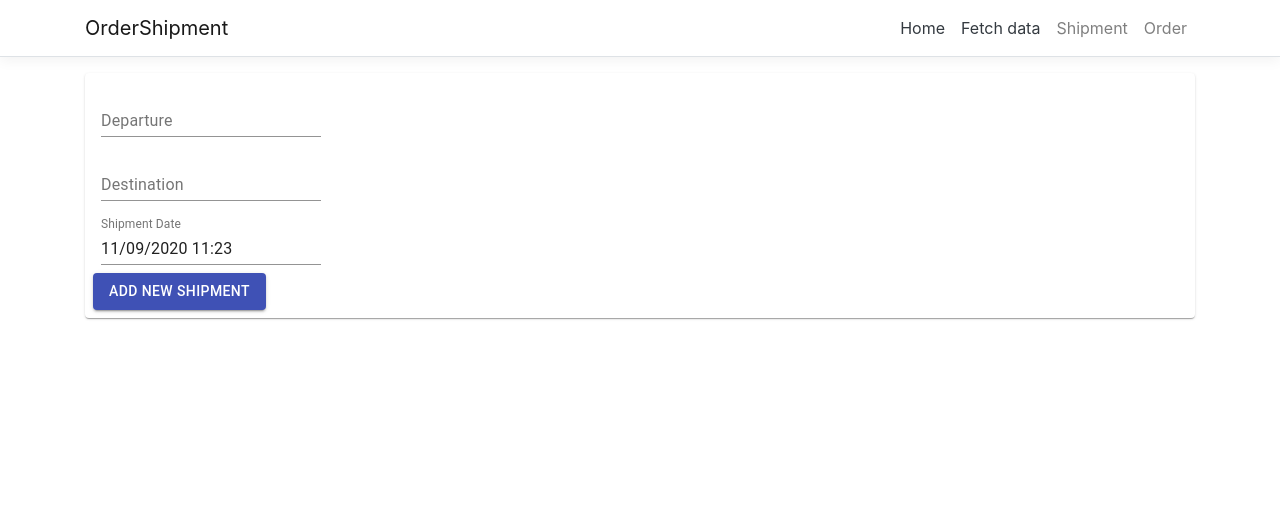
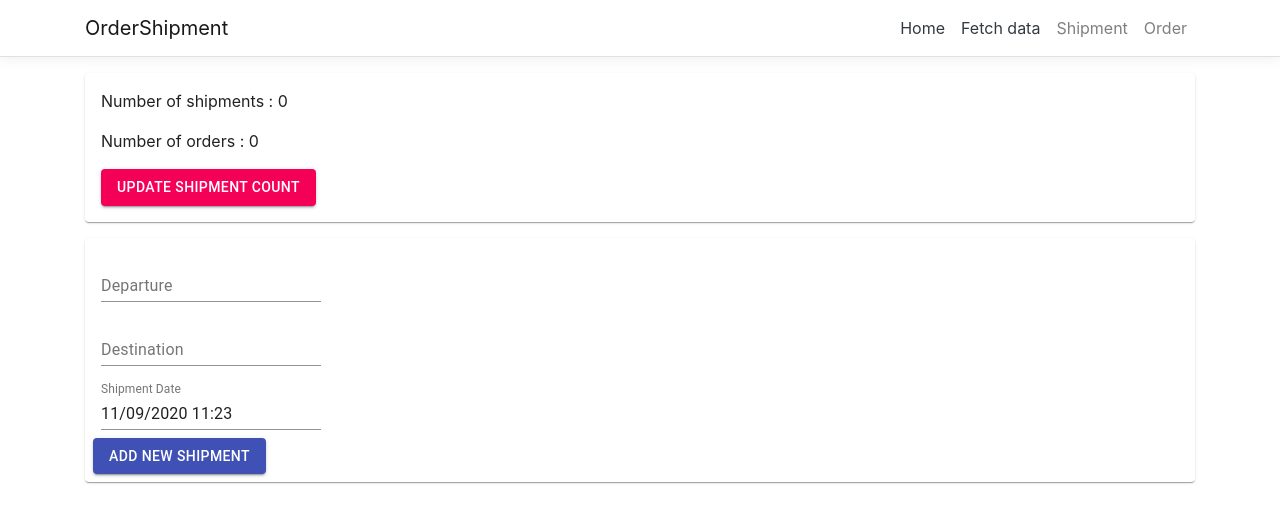
Before and after one commit to davidhegardt/ReactKurs, a React (Create React App) app in the folder OrderShipment/ClientApp/: page /create-shipment in a window 1280 px wide. Shown: the top 522 px of the page. Built offline with nearby package versions, Linux system fonts and the light colour scheme.

Commit message:
- lagt till context för shipmentCount

```diff
--- a/OrderShipment/ClientApp/src/App.js
+++ b/OrderShipment/ClientApp/src/App.js
@@ -9,18 +9,36 @@ import './custom.scss'
 import "react-loader-spinner/dist/loader/css/react-spinner-loader.css";
 import CreateShipment from './components/CreateShipment';
 import CreateOrder from './components/CreateOrder';
+import ShipmentCountContext from './components/ShipmentCountContext';
 
 export default class App extends Component {
   static displayName = App.name;
 
+  setShipmentCount = countInformation => {
+    this.setState({ countInformation: countInformation });
+  };
+
+  setUpdated = updated => {
+    this.setState({ updated : updated });
+  }
+
+  state = {
+    countInformation: { shipments : 0, orders : 0 },
+    updated : true,
+    setShipmentCount: this.setShipmentCount,
+    setUpdated : this.setUpdated
+  };
+
   render () {
     return (
+      <ShipmentCountContext.Provider value={this.state}>
       <Layout>
         <Route exact path='/' component={Home} />
         <Route path='/fetch-data' component={FetchData} />
         <Route path='/create-shipment' component={CreateShipment} />
         <Route path='/create-order' component={CreateOrder} />
       </Layout>
+      </ShipmentCountContext.Provider>
     );
   }
 }
--- a/OrderShipment/ClientApp/src/components/CreateOrder.js
+++ b/OrderShipment/ClientApp/src/components/CreateOrder.js
@@ -13,9 +13,10 @@ import {
 } from "@material-ui/core";
 import { DatePicker, MuiPickersUtilsProvider } from "@material-ui/pickers";
 import DateFnsUtils from "@date-io/date-fns";
-import React, { useEffect, useState } from "react";
+import React, { useContext, useEffect, useState } from "react";
 import Infobar from "./InfoBar";
 import ShipmentDropDown from "./ShipmentDropdown";
+import ShipmentCountContext from "./ShipmentCountContext";
 
 const CreateOrder = () => {
   const [shipment, setShipment] = useState();
@@ -249,6 +250,8 @@ function UpdateShipment(shipmentID, order) {
     }
 
     addOrderToShipment();
+    const shipmentCountHandler = useContext(ShipmentCountContext);
+    shipmentCountHandler.setUpdated(true);
 
 }
 
--- a/OrderShipment/ClientApp/src/components/CreateShipment.js
+++ b/OrderShipment/ClientApp/src/components/CreateShipment.js
@@ -1,7 +1,10 @@
 import { Button, Grid, Paper, TextField } from "@material-ui/core";
 import DateFnsUtils from '@date-io/date-fns';
 import { DateTimePicker, MuiPickersUtilsProvider } from "@material-ui/pickers";
-import React, { useEffect, useState } from "react";
+import React, { useContext, useEffect, useState } from "react";
+import ShipmentCountContext from "./ShipmentCountContext";
+import { ShipmentCountDisplay } from "./shipmentCountDisplay";
+
 
 const CreateShipment = () => {
   const initialFormState = {
@@ -11,6 +14,7 @@ const CreateShipment = () => {
   };
   const [shipment, setShipment] = useState(initialFormState);
   const [selectedDate, setSelectedDate] = useState(new Date());
+  const [language, setLanguage] = useState("en");
 
   const onInputChange = (event) => {
     const { name, value } = event.target;
@@ -43,6 +47,7 @@ const CreateShipment = () => {
 
   return (
     <div>
+      <ShipmentCountDisplay />
       <form
         onSubmit={(event) => {
           event.preventDefault();
@@ -99,6 +104,8 @@ function PostShipment(shipment) {
   }
 
   addShipment();
+  const shipmentCountHandler = useContext(ShipmentCountContext);
+  shipmentCountHandler.setUpdated(true);
 
 }
 
--- a/OrderShipment/ClientApp/src/components/FetchData.js
+++ b/OrderShipment/ClientApp/src/components/FetchData.js
@@ -3,6 +3,7 @@ import { render } from "react-dom";
 import Loader from "react-loader-spinner";
 import { ErrorBoundaryHandler } from "./ErrorBoundaryHandler";
 import { OrderTable } from "./OrderTable";
+import { ShipmentCountDisplay } from "./shipmentCountDisplay";
 import { ShipmentTable } from "./ShipmentTable";
 
 export class FetchData extends Component {
@@ -43,6 +44,7 @@ export class FetchData extends Component {
       <div>
         <h1 id="tabelLabel">CQSS Shipment Manager</h1>
         <p>This component demonstrates fetching data from the server.</p>
+        <ShipmentCountDisplay />
         {contents}
       </div>
     );
--- a/OrderShipment/ClientApp/src/components/Home.js
+++ b/OrderShipment/ClientApp/src/components/Home.js
@@ -1,4 +1,5 @@
 import React, { Component } from 'react';
+import { ShipmentCountDisplay } from './shipmentCountDisplay';
 
 export class Home extends Component {
   static displayName = Home.name;
@@ -13,6 +14,7 @@ export class Home extends Component {
           <li>Shipment : create a new shipment</li>
           <li>Order : create an order for a shipment</li>
         </ul>
+        <ShipmentCountDisplay />
       </div>
     );
   }
--- /dev/null
+++ b/OrderShipment/ClientApp/src/components/ShipmentCountContext.js
@@ -0,0 +1,10 @@
+import { createContext } from 'react';
+
+const ShipmentCountContext = createContext({
+    countInformation: { shipments : 0, orders : 0 },
+    updated : true,
+    setShipmentCount: () => {},
+    setUpdated: () => {}
+  });
+
+export default ShipmentCountContext;
--- a/OrderShipment/ClientApp/src/components/ShipmentDropdown.js
+++ b/OrderShipment/ClientApp/src/components/ShipmentDropdown.js
@@ -1,11 +1,12 @@
-import React from "react";
+import React, { useContext } from "react";
+import { ShipmentCountDisplay } from "./shipmentCountDisplay";
+import ShipmentCountContext from "./ShipmentCountContext";
 
 const ShipmentDropDown = ({ onShipmentChange }) => {
     const [loading, setLoading] = React.useState(true);
     const [shipmentList, setShipmentList] = React.useState([]);
     const [items, setItems] = React.useState([]);
     const [value, setValue] = React.useState("");
-
     React.useEffect(() => {
       let unmounted = false;
       async function getShipments() {
@@ -42,6 +43,7 @@ const ShipmentDropDown = ({ onShipmentChange }) => {
 
     return (
       <div>
+        <ShipmentCountDisplay />
         <label>Select Shipment to add Order to</label>
         <div className="wrapper">
           <select
--- /dev/null
+++ b/OrderShipment/ClientApp/src/components/shipmentCountDisplay.js
@@ -0,0 +1,34 @@
+import { Button, Paper } from "@material-ui/core";
+import React, { useContext, useState } from "react";
+import ShipmentCountContext from "./ShipmentCountContext";
+
+export const ShipmentCountDisplay = () => {
+  const shipmentCountHandler = useContext(ShipmentCountContext);
+
+  async function update() {
+    const response = await fetch("shipment/Count");
+    const data = await response.json();
+
+    shipmentCountHandler.setShipmentCount({
+      shipments: data.shipmentCount,
+      orders: data.orderCount,
+    });
+    shipmentCountHandler.setUpdated(false);
+  }
+
+  return (
+    <Paper>
+      <div className="wrapper form-spacing-bottom">
+        <p>
+          Number of shipments :{" "}
+          {shipmentCountHandler.countInformation.shipments}
+        </p>
+        <p>Number of orders : {shipmentCountHandler.countInformation.orders}</p>
+
+        {shipmentCountHandler.updated && (
+          <Button variant="contained" color="secondary" onClick={() => update()}>Update Shipment Count</Button>
+        )}
+      </div>
+    </Paper>
+  );
+};
```
Also changed, not shown: 2 other files (tests, documents, lock files or other folders).
